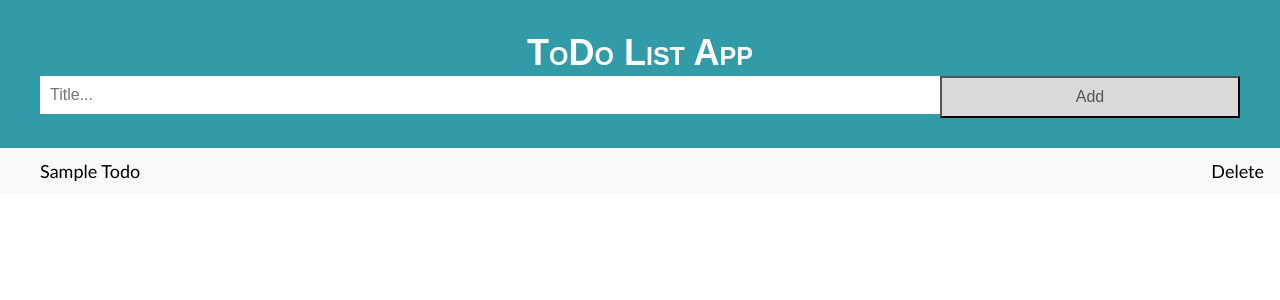
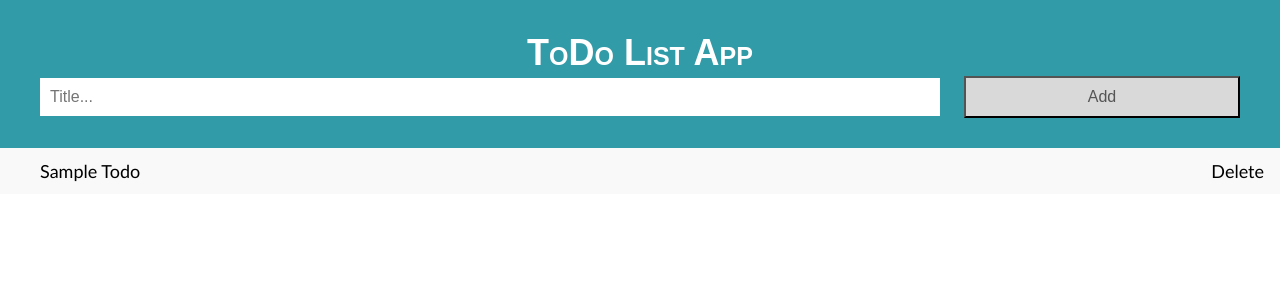
Before and after one commit to levkad03/ToDoListApp, a Django app: template todolist/templates/index.html in a window 1280 px wide. Shown: the top 300 px of the page. Run offline with Django 4.2, Linux system fonts and the light colour scheme; the template is opened without the code that fills it: most values are stand-ins (such as "Sample title", 1, 10 or a date in 2020).

Commit message:
changed designs

```diff
--- a/todolist/templates/index.html
+++ b/todolist/templates/index.html
@@ -100,7 +100,7 @@
 
         .addBtn{
             padding: 10px;
-            width: 25%;
+            width: 23%;
             background: #d9d9d9;
             color: #555;
             float: left;
@@ -113,6 +113,12 @@
 
         .addBtn:hover{
             background: #bbb;
+        }
+
+        form{
+            display: flex;
+            align-items: center;
+            justify-content: space-between;
         }
     </style>
 </head>
```
Also changed, not shown: todolist/db.sqlite3.
